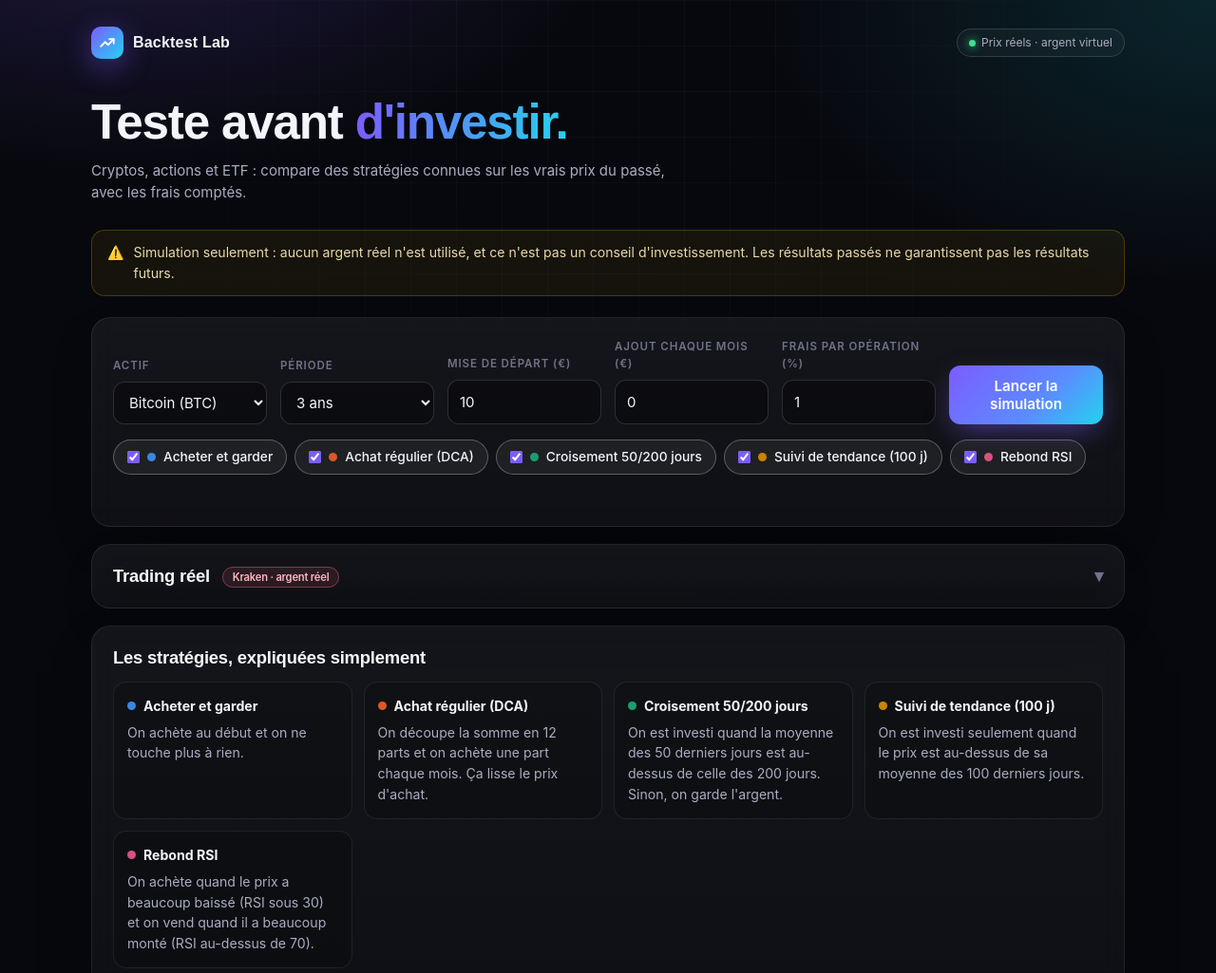
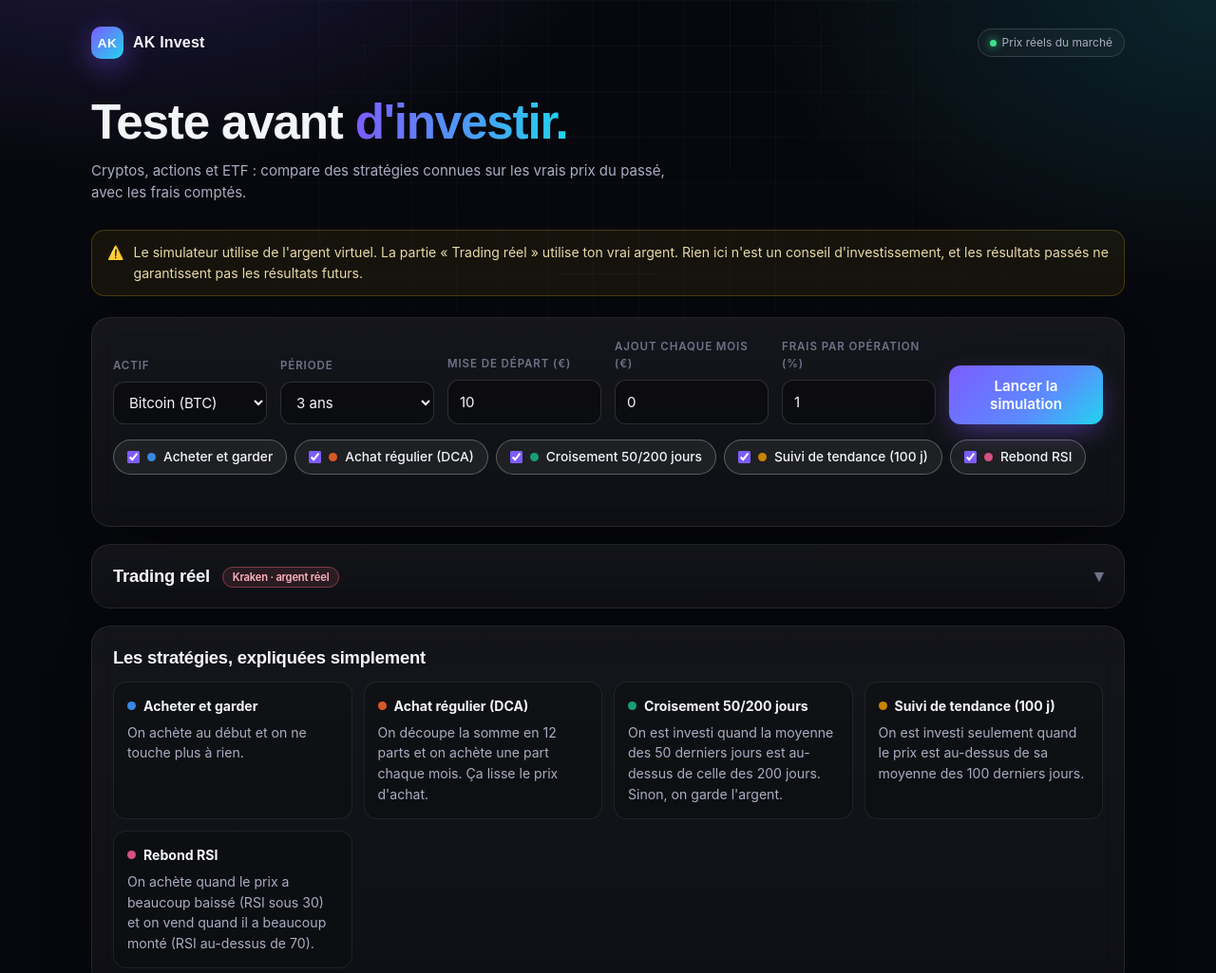
Before and after one commit to Akanout/simulateur-crypto, a plain HTML site: page index.html in a window 1280 px wide. Shown: the top 1025 px of the page at 95% size. Drawn offline with nearby package versions, Linux system fonts and the light colour scheme.

Commit message:
Add files via upload

```diff
--- a/index.html
+++ b/index.html
@@ -3,7 +3,7 @@
 <head>
 <meta charset="utf-8">
 <meta name="viewport" content="width=device-width, initial-scale=1">
-<title>Simulateur Bourse et Crypto</title>
+<title>AK Invest · Bourse et Crypto</title>
 <meta name="referrer" content="no-referrer">
 <meta http-equiv="Content-Security-Policy" content="default-src 'none'; script-src 'sha256-Sx6Wi173+CBKkR0gzfaOjKn3m6Oyg81W9+Otzzkqb5c=' https://cdnjs.cloudflare.com; style-src 'unsafe-inline' https://fonts.googleapis.com; font-src https://fonts.gstatic.com; connect-src https://data-api.binance.vision https://api.twelvedata.com http://127.0.0.1:3737; img-src 'self' data:; base-uri 'none'; form-action 'none'">
 <script src="https://cdnjs.cloudflare.com/ajax/libs/Chart.js/4.4.1/chart.umd.min.js" integrity="sha384-bs/nf9FbdNouRbMiFcrcZfLXYPKiPaGVGplVbv7dLGECccEXDW+S3zjqSKR5ZEaD" crossorigin="anonymous" referrerpolicy="no-referrer"></script>
@@ -35,7 +35,7 @@ body::before{content:"";position:fixed;inset:0;pointer-events:none;opacity:.35;
 .wrap{position:relative;max-width:1120px;margin:0 auto;padding:28px 16px 64px}
 .top{display:flex;align-items:center;justify-content:space-between;gap:12px;margin-bottom:40px}
 .brand{display:flex;align-items:center;gap:10px;font:600 1rem "Space Grotesk",sans-serif;letter-spacing:.2px}
-.logo{width:34px;height:34px;border-radius:10px;background:linear-gradient(135deg,var(--accent),var(--accent-2));display:grid;place-items:center;box-shadow:0 8px 30px rgba(124,92,255,.45)}
+.logo{width:34px;height:34px;font:700 .85rem 'Space Grotesk',sans-serif;letter-spacing:.5px;color:#fff;border-radius:10px;background:linear-gradient(135deg,var(--accent),var(--accent-2));display:grid;place-items:center;box-shadow:0 8px 30px rgba(124,92,255,.45)}
 .badge{font-size:.75rem;color:var(--text-secondary);border:1px solid var(--line-2);border-radius:999px;padding:5px 12px;background:var(--glass)}
 .badge i{display:inline-block;width:7px;height:7px;border-radius:50%;background:var(--good);margin-right:6px;box-shadow:0 0 10px var(--good)}
 .hero{margin-bottom:28px}
@@ -109,14 +109,14 @@ button.danger{background:linear-gradient(135deg,#ff5a6e,#ff8a5b);box-shadow:0 10
 <body>
 <div class="wrap">
   <div class="top">
-    <div class="brand"><div class="logo"><svg width="18" height="18" viewBox="0 0 24 24" fill="none" stroke="#fff" stroke-width="2.4" stroke-linecap="round" stroke-linejoin="round"><polyline points="3 17 9 11 13 15 21 7"/><polyline points="15 7 21 7 21 13"/></svg></div>Backtest Lab</div>
-    <div class="badge"><i></i>Prix réels · argent virtuel</div>
+    <div class="brand"><div class="logo">AK</div>AK Invest</div>
+    <div class="badge"><i></i>Prix réels du marché</div>
   </div>
   <div class="hero">
     <h1>Teste avant <span>d'investir.</span></h1>
     <p class="sub">Cryptos, actions et ETF : compare des stratégies connues sur les vrais prix du passé, avec les frais comptés.</p>
   </div>
-  <div class="banner">⚠️ <span>Simulation seulement : aucun argent réel n'est utilisé, et ce n'est pas un conseil d'investissement. Les résultats passés ne garantissent pas les résultats futurs.</span></div>
+  <div class="banner">⚠️ <span>Le simulateur utilise de l'argent virtuel. La partie « Trading réel » utilise ton vrai argent. Rien ici n'est un conseil d'investissement, et les résultats passés ne garantissent pas les résultats futurs.</span></div>
 
   <div class="card">
     <div class="controls">
```
